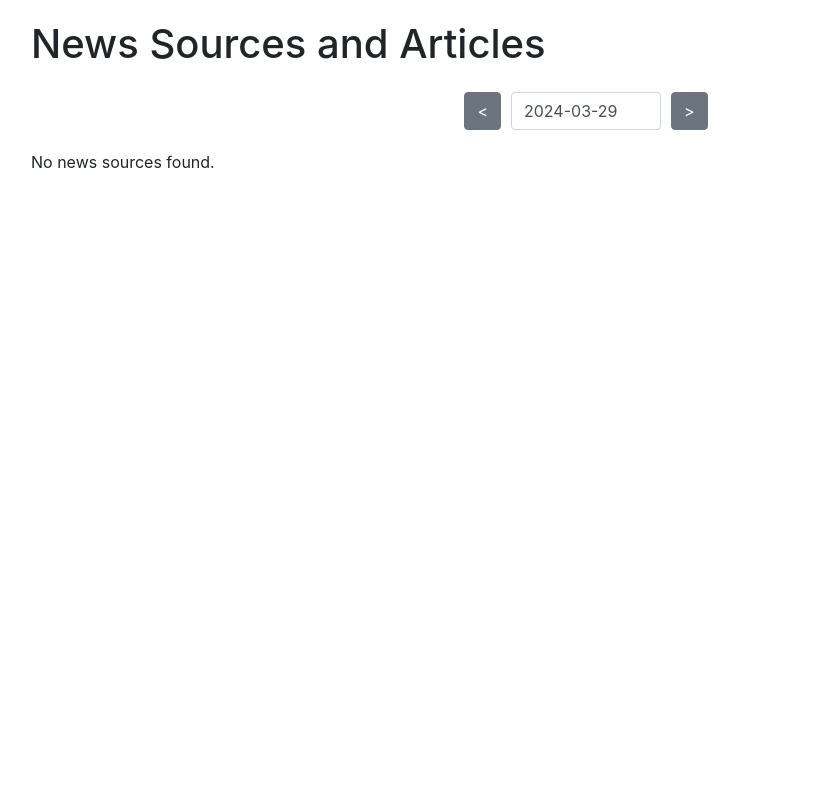
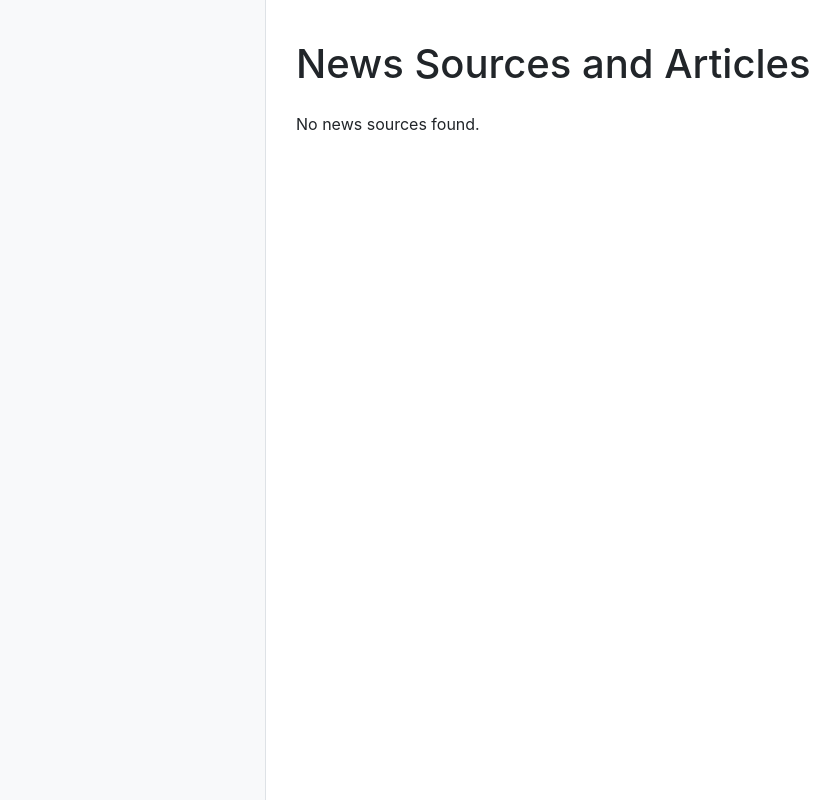
Before and after one commit to NaokiMatsumoto/api_view, a Django app: page /news/2024/3/29/ in a window 1280 px wide. Shown: the whole page, without its empty margins (54-894 px from the left). Run offline with Django 5.2, Linux system fonts and the light colour scheme; data that the repository does not hold is empty; some libraries are stand-ins or nearby versions.

Commit message:
リンク保存

```diff
--- a/redirect_api/news/templates/news_list.html
+++ b/redirect_api/news/templates/news_list.html
@@ -1,3 +1,4 @@
+{% load static %}
 <!DOCTYPE html>
 <html lang="en">
 <head>
@@ -6,51 +7,23 @@
     <title>News Sources and Articles</title>
     <link rel="stylesheet" href="https://stackpath.bootstrapcdn.com/bootstrap/4.5.2/css/bootstrap.min.css">
     <link rel="stylesheet" href="https://cdnjs.cloudflare.com/ajax/libs/bootstrap-datepicker/1.9.0/css/bootstrap-datepicker.min.css">
-    <style>
-        body {
-            padding: 20px;
-        }
-        h2 {
-            margin-top: 30px;
-        }
-        ul {
-            margin-top: 10px;
-        }
-        li {
-            margin-bottom: 5px;
-        }
-        .hide-button {
-            position: fixed;
-            bottom: 20px;
-            right: 20px;  /* 右側に配置するように変更 */
-            opacity: 0;
-            transition: opacity 0.3s ease-in-out;
-        }
-        .hide-button.show {
-            opacity: 1;
-        }
-        .date-navigation {
-            display: flex;
-            justify-content: center;
-            align-items: center;
-            margin-bottom: 20px;
-        }
-        .date-navigation .form-control {
-            width: 150px;
-            margin: 0 10px;
-        }
-    </style>
+    <link rel="stylesheet" href="{% static 'css/styles.css' %}">
 </head>
 <body>
-    <div class="container">
+    <div class="container-fluid">
+        <div class="row">
+            <div class="col-md-3 sticky-sidebar">
+                <div class="list-group">
+                    {% for news_source in news_sources %}
+                        <a href="#news-source-{{ forloop.counter }}" class="list-group-item list-group-item-action" data-target="#news-source-{{ forloop.counter }}">{{ news_source.name }}</a>
+                    {% endfor %}
+                </div>
+            </div>
+            <div class="col-md-9 main-content">
                 <h1 class="mb-4">News Sources and Articles</h1>
-        <div class="date-navigation">
-            <a href="{% url 'news_list' published_at.year published_at.month published_at.day|add:'-1' %}" class="btn btn-secondary">&lt;</a>
-            <input type="text" id="datePicker" class="form-control" value="{{ published_at|date:'Y-m-d' }}">
-            <a href="{% url 'news_list' published_at.year published_at.month published_at.day|add:'1' %}" class="btn btn-secondary">&gt;</a>
-        </div>
+                <!-- 既存のdate-navigation要素 -->
                 {% for news_source in news_sources %}
-            <div class="card mb-4">
+                    <div class="card mb-4" id="news-source-{{ forloop.counter }}">
                         <div class="card-body">
                             <h2 class="card-title"><a href="{{ news_source.url }}" target="_blank">{{ news_source.name }}</a></h2>
                             <ul class="list-group">
@@ -72,6 +45,8 @@
                     <p>No news sources found.</p>
                 {% endfor %}
             </div>
+        </div>
+    </div>
 
     <form id="hideForm" method="post" action="{% url 'hide_articles' published_at.year published_at.month published_at.day %}">
         {% csrf_token %}
@@ -82,48 +57,6 @@
     <script src="https://cdn.jsdelivr.net/npm/@popperjs/core@2.5.4/dist/umd/popper.min.js"></script>
     <script src="https://stackpath.bootstrapcdn.com/bootstrap/4.5.2/js/bootstrap.min.js"></script>
     <script src="https://cdnjs.cloudflare.com/ajax/libs/bootstrap-datepicker/1.9.0/js/bootstrap-datepicker.min.js"></script>
-    <script>
-        $(document).ready(function() {
-            var hideButton = $('#hideButton');
-            var checkboxes = $('input[type="checkbox"]');
-            var hideForm = $('#hideForm');
-
-            checkboxes.change(function() {
-                var checkedCount = checkboxes.filter(':checked').length;
-                if (checkedCount > 0) {
-                    hideButton.addClass('show');
-                } else {
-                    hideButton.removeClass('show');
-                }
-            });
-
-            hideForm.submit(function(event) {
-                event.preventDefault();
-                var selectedArticleIds = [];
-                checkboxes.filter(':checked').each(function() {
-                    selectedArticleIds.push($(this).data('article-id'));
-                });
-
-                $('<input>').attr({
-                    type: 'hidden',
-                    name: 'article_ids',
-                    value: selectedArticleIds.join(',')
-                }).appendTo(hideForm);
-
-                hideForm.off('submit').submit();
-            });
-            $('#datePicker').datepicker({
-                format: 'yyyy-mm-dd',
-                autoclose: true
-            }).on('changeDate', function(e) {
-                var selectedDate = e.format();
-                var dateArray = selectedDate.split('-');
-                var year = dateArray[0];
-                var month = dateArray[1];
-                var day = dateArray[2];
-                window.location.href = "{% url 'news_list' 0 0 0 %}".replace(/\/0\/0\/0\/$/, '/' + year + '/' + month + '/' + day + '/');
-            });
-        });
-    </script>
+    <script src="{% static 'js/script.js' %}"></script>
 </body>
 </html>
--- /dev/null
+++ b/redirect_api/static/css/styles.css
@@ -0,0 +1,50 @@
+body {
+    padding: 20px;
+}
+h2 {
+    margin-top: 30px;
+}
+ul {
+    margin-top: 10px;
+}
+li {
+    margin-bottom: 5px;
+}
+.hide-button {
+    position: fixed;
+    bottom: 20px;
+    right: 20px;
+    opacity: 0;
+    transition: opacity 0.3s ease-in-out;
+}
+.hide-button.show {
+    opacity: 1;
+}
+.date-navigation {
+    display: flex;
+    justify-content: center;
+    align-items: center;
+    margin-bottom: 20px;
+}
+.date-navigation .form-control {
+    width: 150px;
+    margin: 0 10px;
+}
+a.clicked {
+    color: red;
+}
+.sticky-sidebar {
+    position: fixed;
+    top: 0;
+    left: 0;
+    bottom: 0;
+    width: 25%;
+    overflow-y: auto;
+    padding: 20px;
+    background-color: #f8f9fa;
+    border-right: 1px solid #dee2e6;
+}
+.main-content {
+    margin-left: 25%;
+    padding: 20px;
+}
```
Also changed, not shown: redirect_api/redirect_api/settings.py (+5 -2 lines), redirect_api/static/js/script.js (added, +102 -0 lines). Lines whose indentation alone changed are shown as unchanged.
